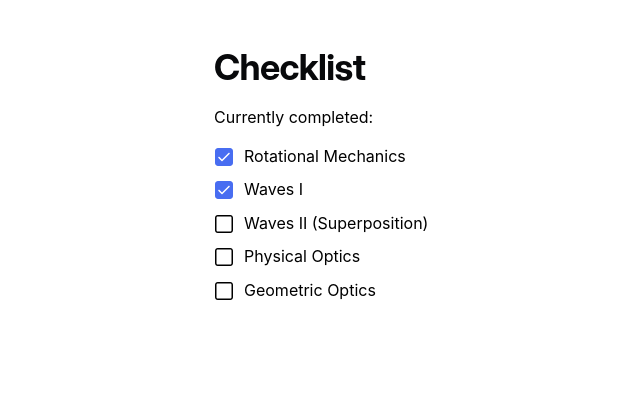
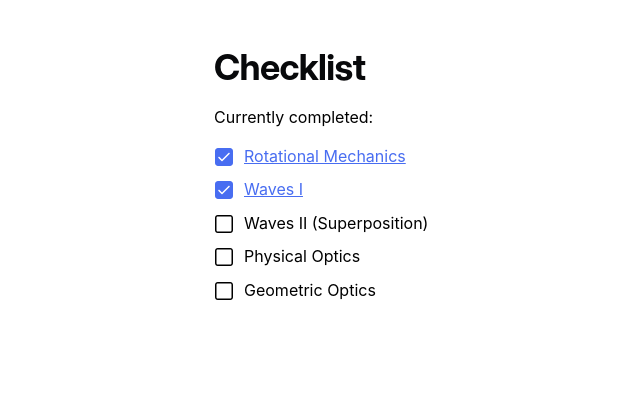
Before and after one commit to ThePyProgrammer/PC5131, a plain HTML site: page docs/index.html in a window 1280 px wide. Shown: the whole page, without its empty margins (26-666 px from the left). Drawn offline with Linux system fonts and the light colour scheme.

Commit message:
Add links

```diff
--- a/docs/index.html
+++ b/docs/index.html
@@ -1280,6 +1280,6 @@ blockquote>h6:first-child::before {
 </style><title>README</title>
 </head>
 <body class='typora-export os-windows'><div class='typora-export-content'>
-<div id='write'  class=''><h1 id='checklist'><span>Checklist</span></h1><p><span>Currently completed:</span></p><ul><li class='md-task-list-item task-list-item task-list-done' ><input type='checkbox' checked/><p><span>Rotational Mechanics</span></p></li><li class='md-task-list-item task-list-item task-list-done' ><input type='checkbox' checked/><p><span>Waves I</span></p></li><li class='md-task-list-item task-list-item task-list-not-done' ><input type='checkbox' /><p><span>Waves II (Superposition)</span></p></li><li class='md-task-list-item task-list-item task-list-not-done' ><input type='checkbox' /><p><span>Physical Optics</span></p></li><li class='md-task-list-item task-list-item task-list-not-done' ><input type='checkbox' /><p><span>Geometric Optics</span></p></li></ul></div></div>
+<div id='write'  class=''><h1 id='checklist'><span>Checklist</span></h1><p><span>Currently completed:</span></p><ul><li class='md-task-list-item task-list-item task-list-done' ><input type='checkbox' checked/><p><span><a href="./rotation.html">Rotational Mechanics</a></span></p></li><li class='md-task-list-item task-list-item task-list-done' ><input type='checkbox' checked/><p><span><a href="./waves.html">Waves I</a></span></p></li><li class='md-task-list-item task-list-item task-list-not-done' ><input type='checkbox' /><p><span>Waves II (Superposition)</span></p></li><li class='md-task-list-item task-list-item task-list-not-done' ><input type='checkbox' /><p><span>Physical Optics</span></p></li><li class='md-task-list-item task-list-item task-list-not-done' ><input type='checkbox' /><p><span>Geometric Optics</span></p></li></ul></div></div>
 </body>
 </html>
```
